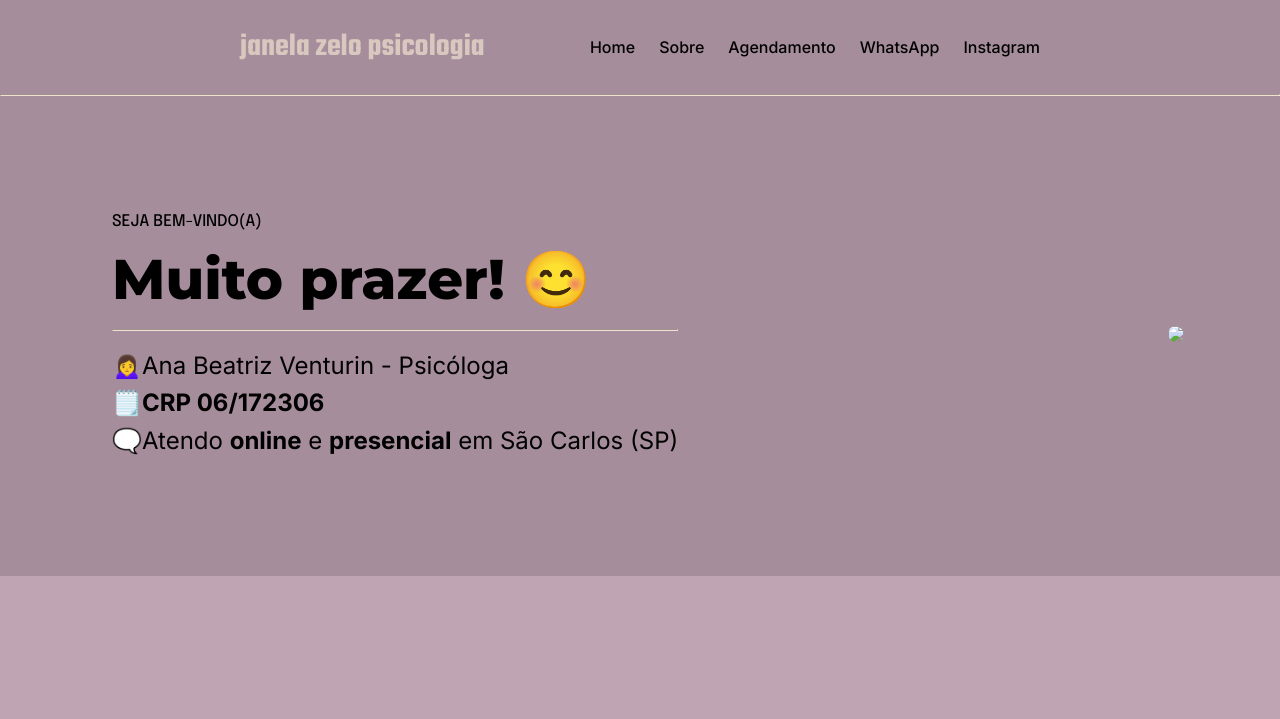
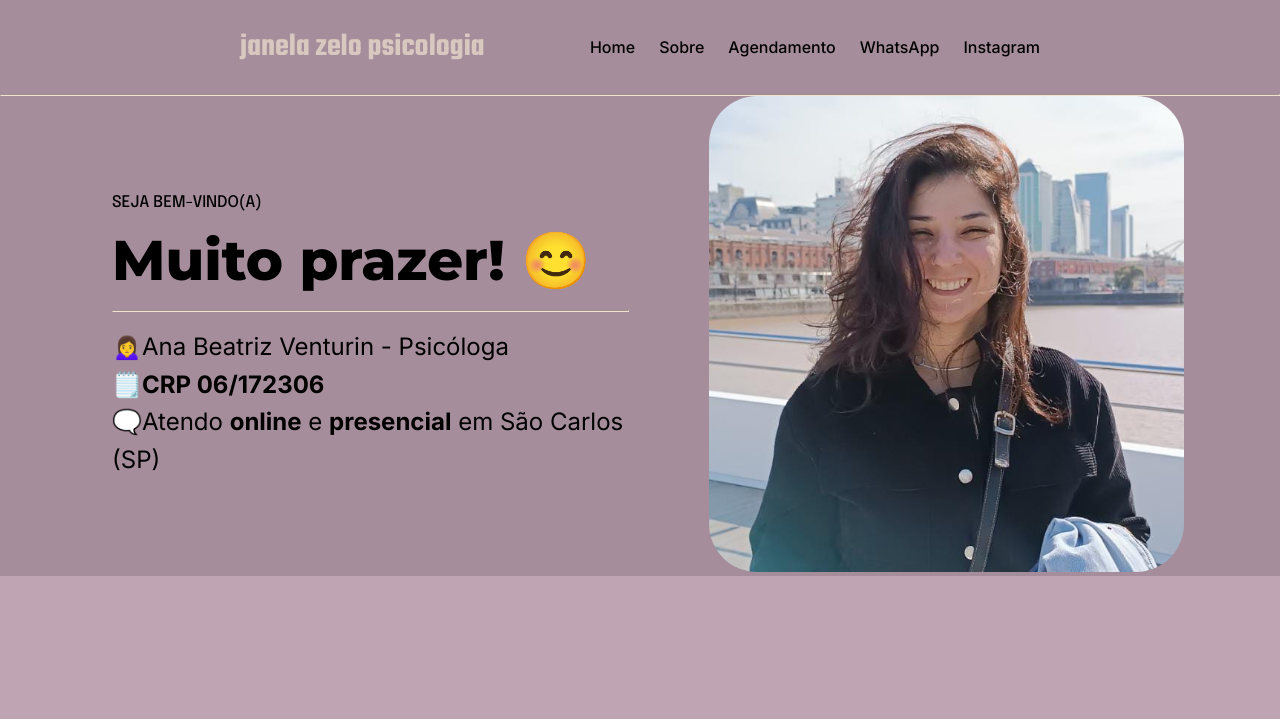
Before and after one commit to andredalcorsi/Ana-Beatriz, a plain HTML site: page index.html in a window 1280 px wide. Shown: the top 719 px of the page. Drawn offline with Linux system fonts and the light colour scheme; files that its build step writes are made by us from their sources; files whose address does not match are found by name.

Commit message:
Update index.html

```diff
--- a/index.html
+++ b/index.html
@@ -54,7 +54,7 @@
             </header>
 
             <div class="about-image">
-                <figure><img src="/images/anab-profile.jpeg"/></figure>
+                <figure><img src="anab-profile.jpeg"/></figure>
 
             </div>
         </section>
```
